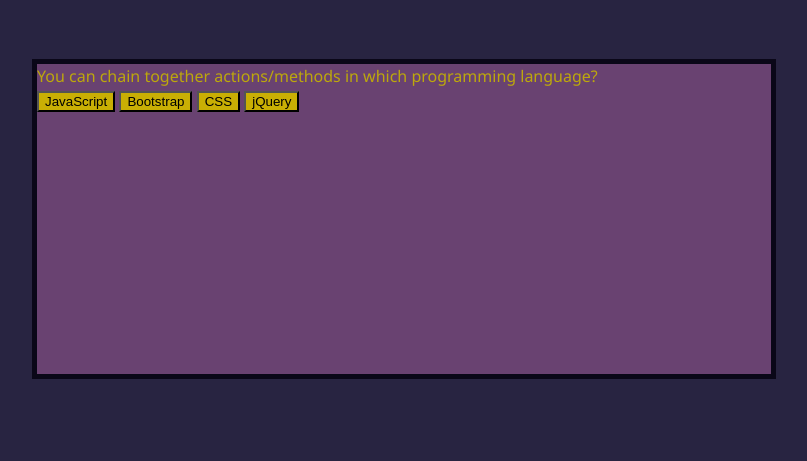
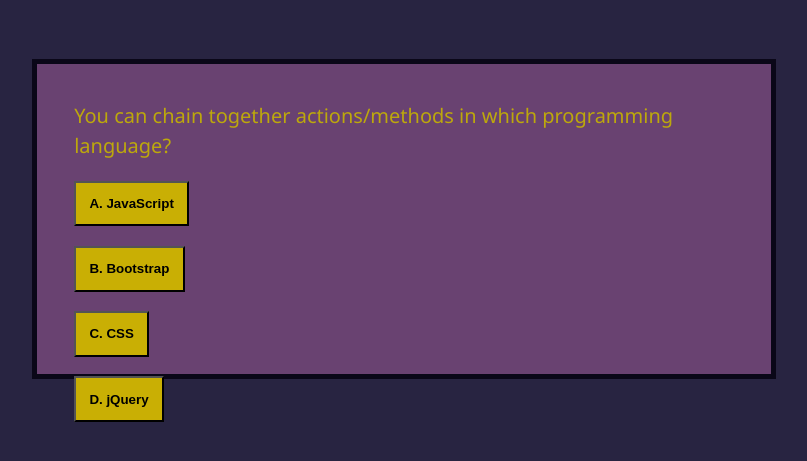
Before and after one commit to sarah-jensen/code-quiz, a plain HTML site: page index.html in a window 1280 px wide. Both pictures are taken after a click on the button "START". Shown: the part 263-724 px from the top of the page, without its empty margins (236-1043 px from the left). Drawn offline with nearby package versions, Linux system fonts and the light colour scheme.

Commit message:
updated nextQuestion function to display within HTML section

```diff
--- a/Assets/css/style.css
+++ b/Assets/css/style.css
@@ -78,7 +78,7 @@
 }
 
 #start-button {
-  width: 20%;
+  width: 33%;
   height: 20%;
   background-color: var(--button-color);
   font-size: 20px;
@@ -86,6 +86,10 @@
   /* animation     */
 }
 
+.question-text {
+    font-size: 20px;
+    padding-bottom: 3%;
+}
 .questions {
   display: none;
   align-content: left;
@@ -97,12 +101,16 @@
   border: 5px solid var(--border);
   background-color: var(--card-background);
   color: var(--card-text);
+  padding: 3%;
   text-align: left;
   line-height: 1.5;
 }
 
 .questions button {
   background-color: var(--button-color);
+  margin-bottom: 3%;
+  padding: 2%;
+  font-weight: bold;
 }
 
 #flash-response {
--- a/Assets/js/script.js
+++ b/Assets/js/script.js
@@ -6,7 +6,12 @@
 const questionCard = document.querySelector(".questions");
 const submitButton = document.querySelector("#submit-button");
 const retakeButton = document.querySelector("#retake-quiz");
-let currentQuestion = 0;
+let currentQuestion = [0];
+let questionText = document.querySelector(".question-text");
+let answerA = document.querySelector("#answer-a");
+let answerB = document.querySelector("#answer-b");
+let answerC = document.querySelector("#answer-c");
+let answerD = document.querySelector("#answer-d");
 let userName = document.querySelector("#player-name");
 let scoreCounter = 0;
 
@@ -19,33 +24,53 @@
   {
     question:
       "You can chain together actions/methods in which programming language?",
-    answers: ["JavaScript", "Bootstrap", "CSS", "jQuery"],
-    correct: "jQuery",
+    answers: [
+      "A. JavaScript",
+      "B. Bootstrap",
+      "C. CSS",
+      "D. jQuery"
+    ],
+    correct: "D. jQuery",
   },
   {
     question: "Which language is needed for a user to interact with a webpage?",
-    answers: ["CSS", "JavaScript", "HTML", "GitHub"],
-    correct: "JavaScript",
+    answers: [
+      "A. CSS",
+      "B. JavaScript",
+      "C. HTML",
+      "D. GitHub"
+    ],
+    correct: "B. JavaScript",
   },
   {
     question: "In JavaScript, a group of related data is called a/an...",
-    answers: ["string", "object", "array", "function"],
-    correct: "array",
+    answers: [
+      "A. string",
+      "B. object",
+      "C. array",
+      "D. function"
+    ],
+    correct: "C. array",
   },
   {
     question: "Media queries are feature of which language?",
-    answers: ["JavaScript", "HTML", "CSS", "jQuery"],
-    correct: "CSS",
+    answers: [
+      "A. JavaScript",
+      "B. HTML",
+      "C. CSS",
+      "D. jQuery"
+    ],
+    correct: "C. CSS",
   },
   {
     question: "To use a function in JavaSript, you must...",
     answers: [
-      "define the function",
-      "call the function",
-      "give a condition for the function",
-      "a & b only",
+      "A. define the function",
+      "B. call the function",
+      "C. give a condition for the function",
+      "D. a & b only",
     ],
-    correct: "a & b only",
+    correct: "D. a & b only",
   },
 ];
 
@@ -61,7 +86,7 @@
       clearInterval(timer);
       timerEl.innerHTML = 00;
       endGame();
-    };
+    }
   }, 1000);
 
   // displays the next question
@@ -69,6 +94,11 @@
     //makes the current question !== 0
     if (currentQuestion < questions.length) {
       console.log(questions[currentQuestion]);
+      questionText.textContent = questions[currentQuestion].question;
+      answerA.textContent = questions[currentQuestion].answers[0];
+      answerB.textContent = questions[currentQuestion].answers[1];
+      answerC.textContent = questions[currentQuestion].answers[2];
+      answerD.textContent = questions[currentQuestion].answers[3];
     } else {
       console.log("Game Over");
       endGame();
@@ -76,28 +106,28 @@
 
     // creates template literal (HTML outline) for the question cards
     // move this to populate HTML instead
-    let HTML = `
-    <div>
-    <h2>
-    ${questions[currentQuestion].question}
-    </h2>
-    <button class = "choices">
-    ${questions[currentQuestion].answers[0]}
-    </button>
-    <button class = "choices">
-    ${questions[currentQuestion].answers[1]}
-    </button>
-    <button class = "choices">
-    ${questions[currentQuestion].answers[2]}
-    </button>
-    <button class = "choices">
-    ${questions[currentQuestion].answers[3]}
-    </button>
-    </div>
-    `;
+    // let HTML = `
+    // <div>
+    // <h2>
+    // ${questions[currentQuestion].question}
+    // </h2>
+    // <button class = "choices">
+    // ${questions[currentQuestion].answers[0]}
+    // </button>
+    // <button class = "choices">
+    // ${questions[currentQuestion].answers[1]}
+    // </button>
+    // <button class = "choices">
+    // ${questions[currentQuestion].answers[2]}
+    // </button>
+    // <button class = "choices">
+    // ${questions[currentQuestion].answers[3]}
+    // </button>
+    // </div>
+    // `;
 
     // displays the template literal in the appropriate HTML section
-    questionCard.innerHTML = HTML;
+    // questionCard.innerHTML = HTML;
 
     let choices = document.querySelectorAll(".choices");
 
@@ -108,18 +138,16 @@
 
     // set reaction for correct and incorrect answers
     function checkAnswer(event) {
-      console.log(event.target.innerText);
-      if (event.target.innerText === questions[currentQuestion].correct) {
+      console.log(event.target.textContent);
+      if (event.target.textContent === questions[currentQuestion].correct) {
         alert("Correct!");
         currentQuestion++;
         scoreCounter++;
         nextQuestion();
-      } else if (
-        event.target.innerText !== questions[currentQuestion].correct
-      ) {
+      } else if (event.target.textContent !== questions[currentQuestion].correct) {
         alert("Incorrect!");
         currentQuestion++;
-        secondsLeft = secondsLeft-5;
+        secondsLeft = secondsLeft - 5;
         nextQuestion();
       }
     }
--- a/index.html
+++ b/index.html
@@ -43,15 +43,14 @@
 
       <!-- question box -->
       <section class="questions">
-        <h3 class = "question-number">Question</h3>
-        <p class = "question-text"></p>
-        <p><button class = "answer-1">1.</button>
+        <h2><p class = "question-text"></p></h2>
+        <p><button class = "choices" id = "answer-a"></button>
         </p>
-        <p><button class = "answer-2">2.</button>
+        <p><button class = "choices" id = "answer-b"></button>
         </p>
-        <p><button class = "answer-3">3.</button>
+        <p><button class = "choices" id = "answer-c"></button>
         </p>
-        <p><button class = "answer-4">4.</button>
+        <p><button class = "choices" id = "answer-d"></button>
         </p>
       </section>
 
```
